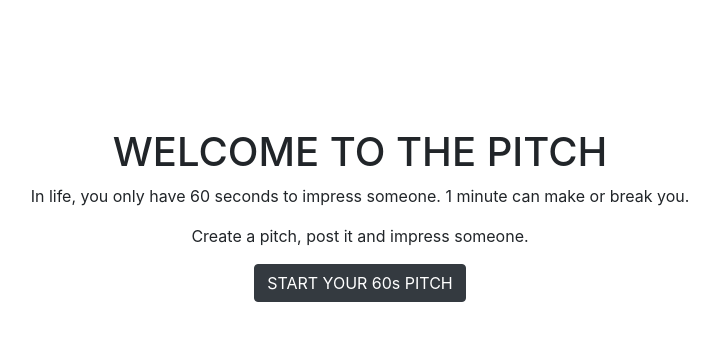
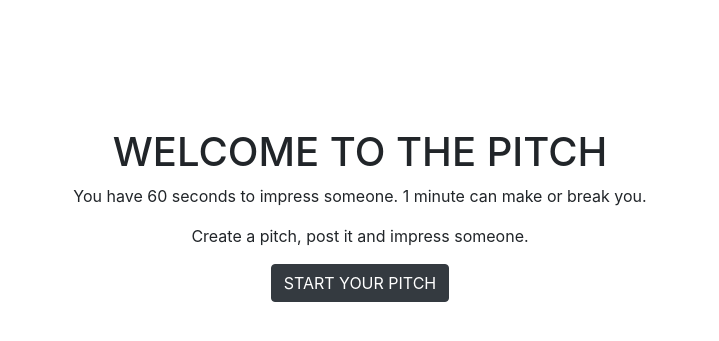
Before and after one commit to brianmwiruki/PitchesIp, a Flask app: page / in a window 1280 px wide. Shown: the part 56-397 px from the top of the page, without its empty margins (280-999 px from the left). Run offline with Flask 2, Linux system fonts and the light colour scheme; some libraries are stand-ins or nearby versions.

Commit message:
landing page structure

```diff
--- a/app/templates/index.html
+++ b/app/templates/index.html
@@ -1,20 +1,14 @@
-{% extends 'base.html'%}
-{% import 'macros.html' as macro %}
-{% block styles%}
-    {{ super() }}
-    <link rel="stylesheet" href="{{url_for('static',filename='css/home.css')}}">
-{% endblock %}
-
-{% block content %}
-{{super()}}
+{% extends 'base.html'%} {% import 'macros.html' as macro %} {% block styles%} {{ super() }}
+<link rel="stylesheet" href="{{url_for('static',filename='css/home.css')}}"> {% endblock %} {% block content %} {{super()}}
 <div id="prof">
 
-<div  class="home text-center " style="margin-top:10%; ">
-  <h1>WELCOME TO THE PITCH</h1>
-  <p>In life, you only have 60 seconds to impress someone. 1 minute can make or break you.</p>
-  <p>Create a pitch, post it and impress someone.</p>
+    <div class="home text-center " style="margin-top:10%; ">
+        <h1>WELCOME TO THE PITCH</h1>
+        <p>You have 60 seconds to impress someone. 1 minute can make or break you.</p>
+        <p>Create a pitch, post it and impress someone.</p>
 
-  <a href="{{url_for('auth.login')}}" class= 'btn btn-dark'> START YOUR 60s PITCH </a>
+        <a href="{{url_for('auth.login')}}" class='btn btn-dark'> START YOUR PITCH </a>
 
-</div></div>
+    </div>
+</div>
 {% endblock %}
```
